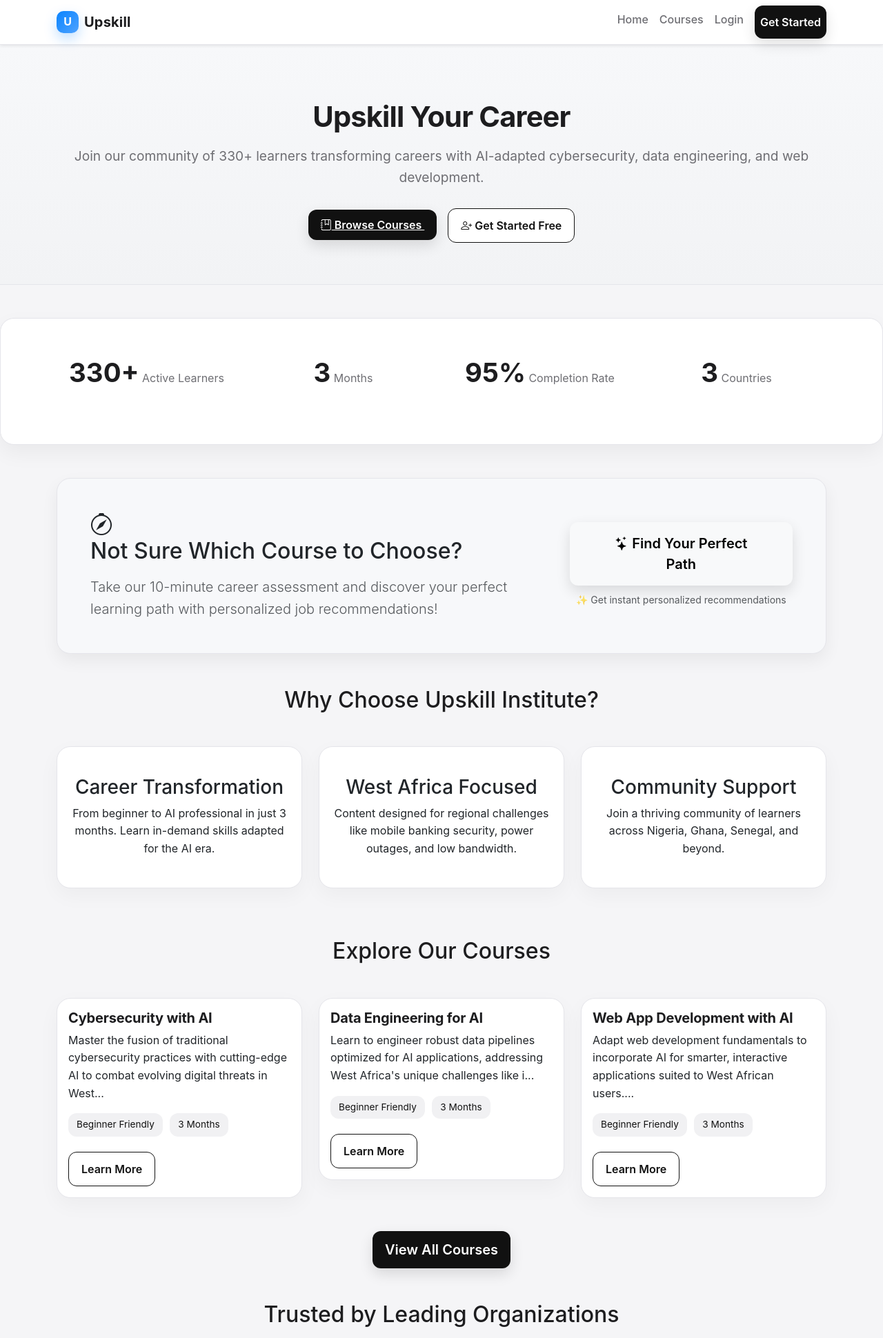
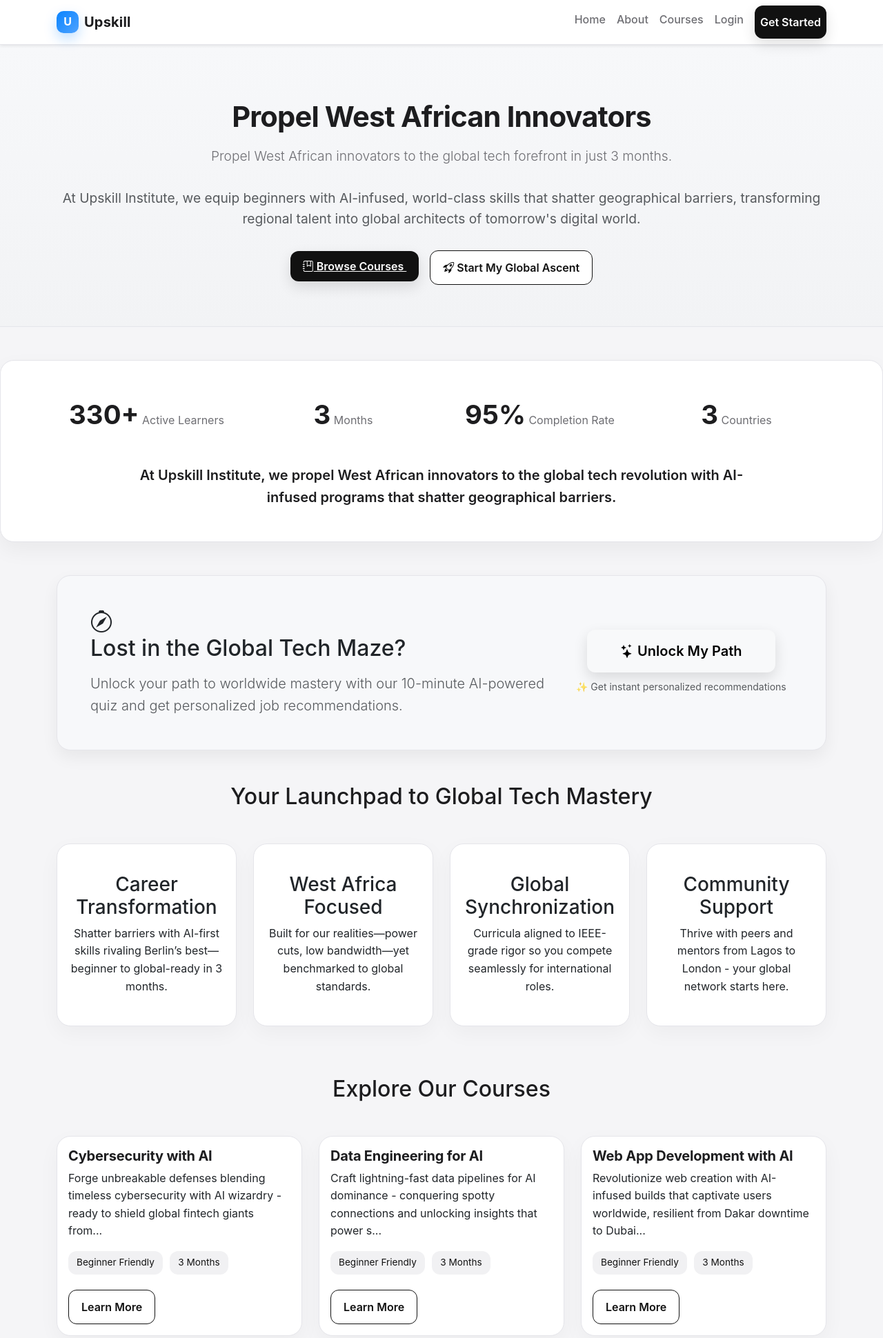
Before and after one commit to ndmx/upscale, a Flask app: page / in a window 1280 px wide. Shown: the top 1940 px of the page at 69% size. Run offline with Flask 3, Linux system fonts and the light colour scheme; data comes from the database, SQL or seed files in the repository; some libraries are stand-ins or nearby versions.

Commit message:
Refresh copy with global mission messaging

```diff
--- a/app.py
+++ b/app.py
@@ -424,17 +424,17 @@ with app.app_context():
     db.create_all()
     if Course.query.count() == 0:
         courses_data = [
-            {"title": "Cybersecurity with AI", "description": "Master the fusion of traditional cybersecurity practices with cutting-edge AI to combat evolving digital threats in West Africa. This course equips you with skills to detect AI-powered attacks, build intelligent defense systems, and ensure secure digital ecosystems amid rising cybercrimes in regions like Nigeria and Ghana.", "modules": [
+            {"title": "Cybersecurity with AI", "description": "Forge unbreakable defenses blending timeless cybersecurity with AI wizardry - ready to shield global fintech giants from Lagos to London.", "modules": [
                 {"title": "Intro to AI Threats", "content": "Explore how AI is weaponized in cyber attacks, including deepfakes and automated phishing tailored to West African mobile banking vulnerabilities."},
                 {"title": "Defensive AI Tools", "content": "Hands-on training with machine learning models for anomaly detection and threat prediction."},
                 {"title": "Ethical AI in Security", "content": "Delve into AI biases in cybersecurity tools and ethical considerations for deployment."}
             ]},
-            {"title": "Data Engineering for AI", "description": "Learn to engineer robust data pipelines optimized for AI applications, addressing West Africa's unique challenges like intermittent connectivity and diverse data sources.", "modules": [
+            {"title": "Data Engineering for AI", "description": "Craft lightning-fast data pipelines for AI dominance - conquering spotty connections and unlocking insights that power startups from Accra to Austin.", "modules": [
                 {"title": "ETL Basics for AI", "content": "Design extract, transform, load processes with AI automation."},
                 {"title": "Cloud Integration and Scalability", "content": "Integrate cloud platforms like AWS or Azure with AI data needs."},
                 {"title": "Data Governance with AI", "content": "Implement AI-assisted data quality checks and compliance."}
             ]},
-            {"title": "Web App Development with AI", "description": "Adapt web development fundamentals to incorporate AI for smarter, interactive applications suited to West African users.", "modules": [
+            {"title": "Web App Development with AI", "description": "Revolutionize web creation with AI-infused builds that captivate users worldwide, resilient from Dakar downtime to Dubai demands.", "modules": [
                 {"title": "React with AI APIs", "content": "Build full-stack web apps using React and integrate AI APIs."},
                 {"title": "Deployment and Security", "content": "Deploy AI-integrated apps with emphasis on security."},
                 {"title": "AI-Enhanced User Experiences", "content": "Create personalized web features using AI."}
@@ -677,6 +677,11 @@ def courses():
     except Exception as e:
         app.logger.error(f'Error loading courses: {e}')
         return render_template('courses.html', courses=[])
+
+@app.route('/about')
+def about():
+    """Showcase mission, pillars, and credibility signals."""
+    return render_template('about.html')
 
 # Course content data for detail pages
 COURSE_CONTENT = {
--- a/templates/base.html
+++ b/templates/base.html
@@ -3,7 +3,7 @@
 <head>
     <meta charset="UTF-8">
     <meta name="viewport" content="width=device-width, initial-scale=1.0">
-    <meta name="description" content="{% block meta_description %}Democratize AI skills for West Africa with Upskill Institute{% endblock %}">
+    <meta name="description" content="{% block meta_description %}Propel West African innovators to the global tech forefront with AI-infused programs.{% endblock %}">
     <title>{% block title %}Upskill Institute{% endblock %}</title>
     <link href="https://cdn.jsdelivr.net/npm/bootstrap@5.3.0/dist/css/bootstrap.min.css" rel="stylesheet">
     <link rel="stylesheet" href="https://cdn.jsdelivr.net/npm/bootstrap-icons@1.10.5/font/bootstrap-icons.css">
@@ -25,6 +25,7 @@
             <div class="collapse navbar-collapse" id="navbarNav">
                 <ul class="navbar-nav ms-auto">
                     <li class="nav-item"><a class="nav-link" href="{{ url_for('home') }}">Home</a></li>
+                    <li class="nav-item"><a class="nav-link" href="{{ url_for('about') }}">About</a></li>
                     <li class="nav-item"><a class="nav-link" href="{{ url_for('courses') }}">Courses</a></li>
                     {% if current_user.is_authenticated %}
                         <li class="nav-item"><a class="nav-link" href="{{ url_for('dashboard') }}">Dashboard</a></li>
@@ -60,7 +61,7 @@
             <div class="row">
                 <div class="col-md-4 mb-4">
                     <h5>Upskill Institute</h5>
-                    <p>Democratizing AI-adapted skills for West African professionals.</p>
+                    <p>Propelling West African innovators to global tech mastery with AI-infused, world-standard programs.</p>
                     <div class="social-icons">
                         <a href="#"><i class="bi bi-twitter"></i></a>
                         <a href="#"><i class="bi bi-linkedin"></i></a>
@@ -73,7 +74,7 @@
                         <li><a href="{{ url_for('courses') }}">Browse Courses</a></li>
                         <li><a href="{{ url_for('register') }}">Enroll Now</a></li>
                         <li><a href="#">Community Forum</a></li>
-                        <li><a href="#">About Us</a></li>
+                        <li><a href="{{ url_for('about') }}">About Us</a></li>
                     </ul>
                 </div>
                 <div class="col-md-4 mb-4">
--- a/templates/index.html
+++ b/templates/index.html
@@ -1,19 +1,20 @@
 {% extends 'base.html' %}
 {% block title %}Home - Upskill Institute{% endblock %}
-{% block meta_description %}Transform your career with AI-adapted skills. Join 330+ West African professionals learning Cybersecurity, Data Engineering, and Web Development.{% endblock %}
+{% block meta_description %}Propel West African innovators to the global tech forefront with AI-infused programs that shatter geographical barriers.{% endblock %}
 
 {% block content %}
     <!-- Hero Section -->
     <div class="hero">
         <div class="container">
-            <h1>Upskill Your Career</h1>
-            <p>Join our community of 330+ learners transforming careers with AI-adapted cybersecurity, data engineering, and web development.</p>
+            <h1>Propel West African Innovators</h1>
+            <p class="lead">Propel West African innovators to the global tech forefront in just 3 months.</p>
+            <p class="text-muted">At Upskill Institute, we equip beginners with AI-infused, world-class skills that shatter geographical barriers, transforming regional talent into global architects of tomorrow's digital world.</p>
             <div class="mt-4">
                 <a href="{{ url_for('courses') }}" class="cta-btn apple-primary me-3">
                     <i class="bi bi-journal-bookmark"></i> Browse Courses
                 </a>
                 <a href="{{ url_for('register') }}" class="btn btn-outline-primary">
-                    <i class="bi bi-person-plus"></i> Get Started Free
+                    <i class="bi bi-rocket-takeoff"></i> Start My Global Ascent
                 </a>
             </div>
         </div>
@@ -40,6 +41,11 @@
                     <span class="stat-label">Countries</span>
                 </div>
             </div>
+            <div class="row justify-content-center mt-3">
+                <div class="col-lg-10 text-center">
+                    <p class="lead mb-0 fw-semibold">At Upskill Institute, we propel West African innovators to the global tech revolution with AI-infused programs that shatter geographical barriers.</p>
+                </div>
+            </div>
         </div>
     </div>
 
@@ -50,13 +56,13 @@
                 <div class="col-md-8 text-md-start text-center mb-3 mb-md-0">
                     <h2 class="mb-3">
                         <i class="bi bi-compass"></i><br>
-                        Not Sure Which Course to Choose?
+                        Lost in the Global Tech Maze?
                     </h2>
-                    <p class="lead mb-0 text-muted">Take our 10-minute career assessment and discover your perfect learning path with personalized job recommendations!</p>
+                    <p class="lead mb-0 text-muted">Unlock your path to worldwide mastery with our 10-minute AI-powered quiz and get personalized job recommendations.</p>
                 </div>
                 <div class="col-md-4 text-center">
                     <a href="{{ url_for('questionnaire') }}" class="btn btn-light btn-lg px-5 py-3">
-                        <i class="bi bi-stars"></i> Find Your Perfect Path
+                        <i class="bi bi-stars"></i> Unlock My Path
                     </a>
                     <p class="mt-2 mb-0 text-muted"><small>✨ Get instant personalized recommendations</small></p>
                 </div>
@@ -67,27 +73,34 @@
     <!-- Benefits Section -->
     <div class="benefits-section">
         <div class="container">
-            <h2 class="text-center mb-5">Why Choose Upskill Institute?</h2>
+            <h2 class="text-center mb-5">Your Launchpad to Global Tech Mastery</h2>
             <div class="row">
-                <div class="col-md-4 mb-4">
+                <div class="col-md-3 mb-4">
                     <div class="card benefit-card">
                         <div class="benefit-icon"><i class="fas fa-graduation-cap"></i></div>
                         <h3>Career Transformation</h3>
-                        <p>From beginner to AI professional in just 3 months. Learn in-demand skills adapted for the AI era.</p>
+                        <p>Shatter barriers with AI-first skills rivaling Berlin’s best—beginner to global-ready in 3 months.</p>
                     </div>
                 </div>
-                <div class="col-md-4 mb-4">
+                <div class="col-md-3 mb-4">
                     <div class="card benefit-card">
                         <div class="benefit-icon"><i class="fas fa-globe-africa"></i></div>
                         <h3>West Africa Focused</h3>
-                        <p>Content designed for regional challenges like mobile banking security, power outages, and low bandwidth.</p>
+                        <p>Built for our realities—power cuts, low bandwidth—yet benchmarked to global standards.</p>
                     </div>
                 </div>
-                <div class="col-md-4 mb-4">
+                <div class="col-md-3 mb-4">
+                    <div class="card benefit-card">
+                        <div class="benefit-icon"><i class="fas fa-sync-alt"></i></div>
+                        <h3>Global Synchronization</h3>
+                        <p>Curricula aligned to IEEE-grade rigor so you compete seamlessly for international roles.</p>
+                    </div>
+                </div>
+                <div class="col-md-3 mb-4">
                     <div class="card benefit-card">
                         <div class="benefit-icon"><i class="fas fa-users"></i></div>
                         <h3>Community Support</h3>
-                        <p>Join a thriving community of learners across Nigeria, Ghana, Senegal, and beyond.</p>
+                        <p>Thrive with peers and mentors from Lagos to London - your global network starts here.</p>
                     </div>
                 </div>
             </div>
@@ -97,13 +110,19 @@
     <!-- Available Courses -->
     <div class="container mt-5">
         <h2 class="text-center mb-5">Explore Our Courses</h2>
+        {% set course_overrides = {
+            "Cybersecurity with AI": "Forge unbreakable defenses blending timeless cybersecurity with AI wizardry - ready to shield global fintech giants from Lagos to London.",
+            "Data Engineering for AI": "Craft lightning-fast data pipelines for AI dominance - conquering spotty connections and unlocking insights that power startups from Accra to Austin.",
+            "Web App Development with AI": "Revolutionize web creation with AI-infused builds that captivate users worldwide, resilient from Dakar downtime to Dubai demands."
+        } %}
         <div class="row">
             {% for course in courses %}
                 <div class="col-md-4 mb-4 course-card">
                     <div class="card">
                         <div class="card-body">
                             <h5 class="card-title">{{ course.title }}</h5>
-                            <p class="card-text">{{ course.description[:120] }}...</p>
+                            {% set description = course_overrides.get(course.title, course.description) %}
+                            <p class="card-text">{{ description[:120] }}...</p>
                             <div class="mb-3">
                                 <span class="course-tag tag-beginner">Beginner Friendly</span>
                                 <span class="course-tag tag-duration">3 Months</span>
@@ -124,7 +143,8 @@
     <!-- Partners Section -->
     <div class="partners-section mt-5">
         <div class="container">
-            <h2 class="text-center mb-4">Trusted by Leading Organizations</h2>
+            <h2 class="text-center mb-2">Backed by Global Titans</h2>
+            <p class="text-center text-muted mb-4">Partners like Google Africa, IEEE affiliates, and Silicon Savannah hubs - elevating you to their league.</p>
             <div class="row align-items-center justify-content-center">
                 <div class="col-md-2 col-4 text-center mb-3">
                     <p class="partner-logo fw-bold" style="font-size: 1.2rem; color: #666;">NITDA</p>
@@ -145,16 +165,16 @@
     <!-- Final CTA -->
     <div class="container my-5 text-center">
         <div class="card p-5 cta-panel">
-            <h2 class="mb-3">Ready to Transform Your Career?</h2>
-            <p class="lead mb-4 text-muted">Join hundreds of West African professionals building AI-adapted skills.</p>
-            <a href="{{ url_for('register') }}" class="cta-btn apple-primary btn-lg">Start Learning Today</a>
+            <h2 class="mb-3">Ignite Your Global Ascent Now</h2>
+            <p class="lead mb-4 text-muted">Join 330+ trailblazers conquering tech frontiers - spots filling fast.</p>
+            <a href="{{ url_for('register') }}" class="cta-btn apple-primary btn-lg">Start My Global Ascent</a>
         </div>
     </div>
 
     <!-- Testimonials Section (moved below final CTA) -->
     <div class="testimonials-section my-5">
         <div class="container">
-            <h2 class="text-center mb-5">Success Stories from Our Community</h2>
+            <h2 class="text-center mb-5">From West Africa to the World Stage</h2>
             <div class="row">
                 <div class="col-md-4 mb-4">
                     <div class="testimonial">
@@ -165,7 +185,7 @@
                                 <div class="testimonial-location">Lagos, Nigeria</div>
                             </div>
                         </div>
-                        <p class="testimonial-quote text-muted">"Upskill transformed my career! I landed a cybersecurity role at a fintech startup after completing the AI Security course."</p>
+                        <p class="testimonial-quote text-muted">"Upskill catapulted me onto the world stage—Berlin-bound cybersecurity guardian at a fintech unicorn. Pure game-changer."</p>
                     </div>
                 </div>
                 <div class="col-md-4 mb-4">
@@ -177,7 +197,7 @@
                                 <div class="testimonial-location">Accra, Ghana</div>
                             </div>
                         </div>
-                        <p class="testimonial-quote text-muted">"The Data Engineering course gave me practical skills I use daily. The regional focus on connectivity challenges was spot-on!"</p>
+                        <p class="testimonial-quote text-muted">"Built lightning-fast data pipelines that now power startups from Accra to Austin. The global rigor made recruiters notice."</p>
                     </div>
                 </div>
                 <div class="col-md-4 mb-4">
@@ -189,7 +209,7 @@
                                 <div class="testimonial-location">Dakar, Senegal</div>
                             </div>
                         </div>
-                        <p class="testimonial-quote text-muted">"Building AI-powered web apps is now my reality. The mobile-first approach was perfect for our market!"</p>
+                        <p class="testimonial-quote text-muted">"Reimagined web apps with AI that captivate users worldwide—resilient from Dakar downtime to Dubai demands."</p>
                     </div>
                 </div>
             </div>
--- a/templates/questionnaire.html
+++ b/templates/questionnaire.html
@@ -8,8 +8,8 @@
         <div class="col-md-10">
             <!-- Header -->
             <div class="text-center mb-5">
-                <h1 class="mb-3">Find Your Perfect Learning Path</h1>
-                <p class="lead">Answer 16 questions to discover which course matches your goals and get personalized job recommendations.</p>
+                <h1 class="mb-3">Lost in the Global Tech Maze?</h1>
+                <p class="lead">Unlock your path to worldwide mastery with our 10-minute AI-powered quiz. Get personalized job recommendations and a Global Readiness Score.</p>
                 <div class="progress" style="height: 30px;">
                     <div class="progress-bar" id="progressBar" role="progressbar" style="width: 0%;" aria-valuenow="0" aria-valuemin="0" aria-valuemax="100">
                         <span id="progressText">Question 1 of 16</span>
--- a/templates/register.html
+++ b/templates/register.html
@@ -6,8 +6,8 @@
     <div class="row justify-content-center">
         <div class="col-md-6 col-lg-5">
             <div class="card p-4 p-md-5">
-                <h1 class="text-center mb-4">Join Upskill</h1>
-                <p class="text-muted text-center mb-4">Start your AI-powered career journey today</p>
+                <h1 class="text-center mb-4">Join the Global Revolution</h1>
+                <p class="text-muted text-center mb-4">Transform into a world-class innovator today—cohort spots are limited.</p>
 
                 <form method="post" class="mt-3" novalidate>
                     <input type="hidden" name="csrf_token" value="{{ csrf_token() }}">
@@ -29,7 +29,7 @@
                     </div>
 
                     <button type="submit" class="btn apple-primary w-100 py-2 mt-3">
-                        <i class="bi bi-person-plus"></i> Create Account
+                        <i class="bi bi-person-plus"></i> Claim My Seat (Limited Cohort)
                     </button>
                 </form>
 
```
Also changed, not shown: templates/about.html (added, +74 -0 lines), templates/course_detail.html (+12 -6 lines), templates/courses.html (+15 -8 lines).
